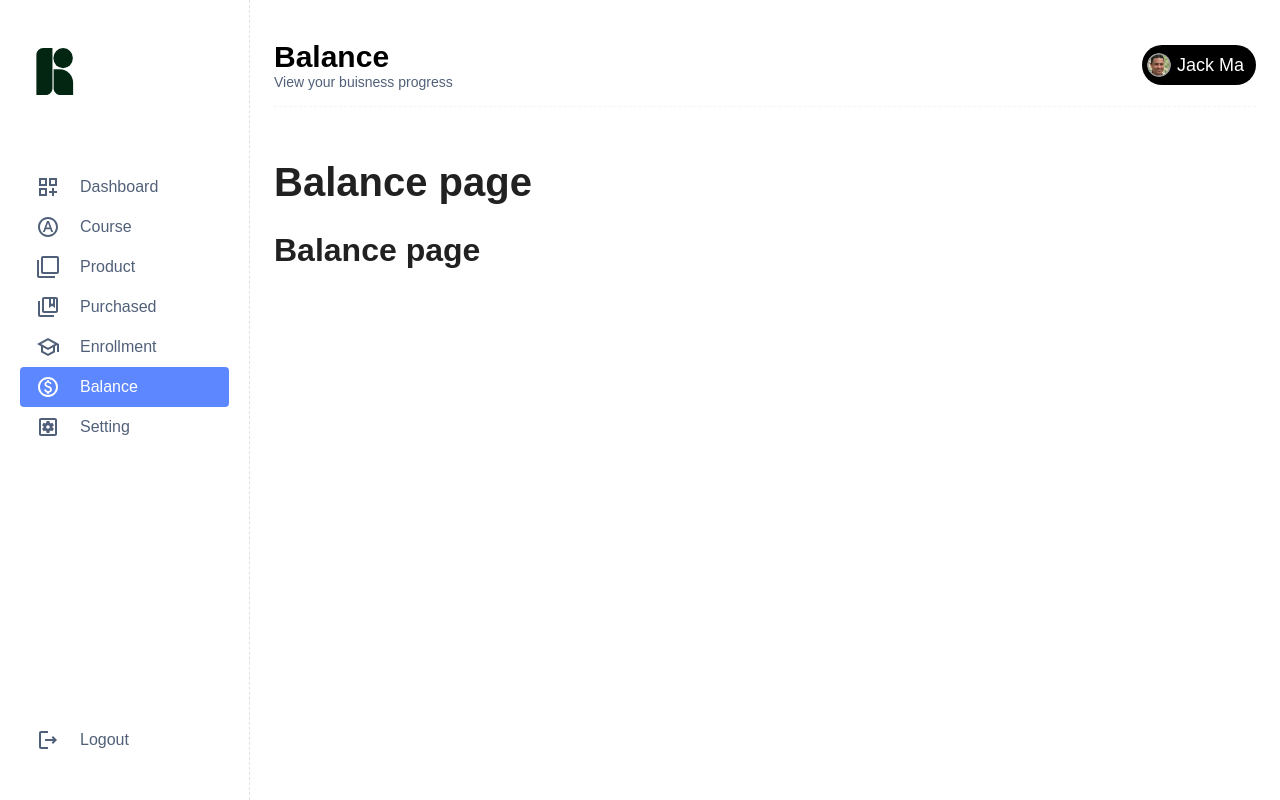
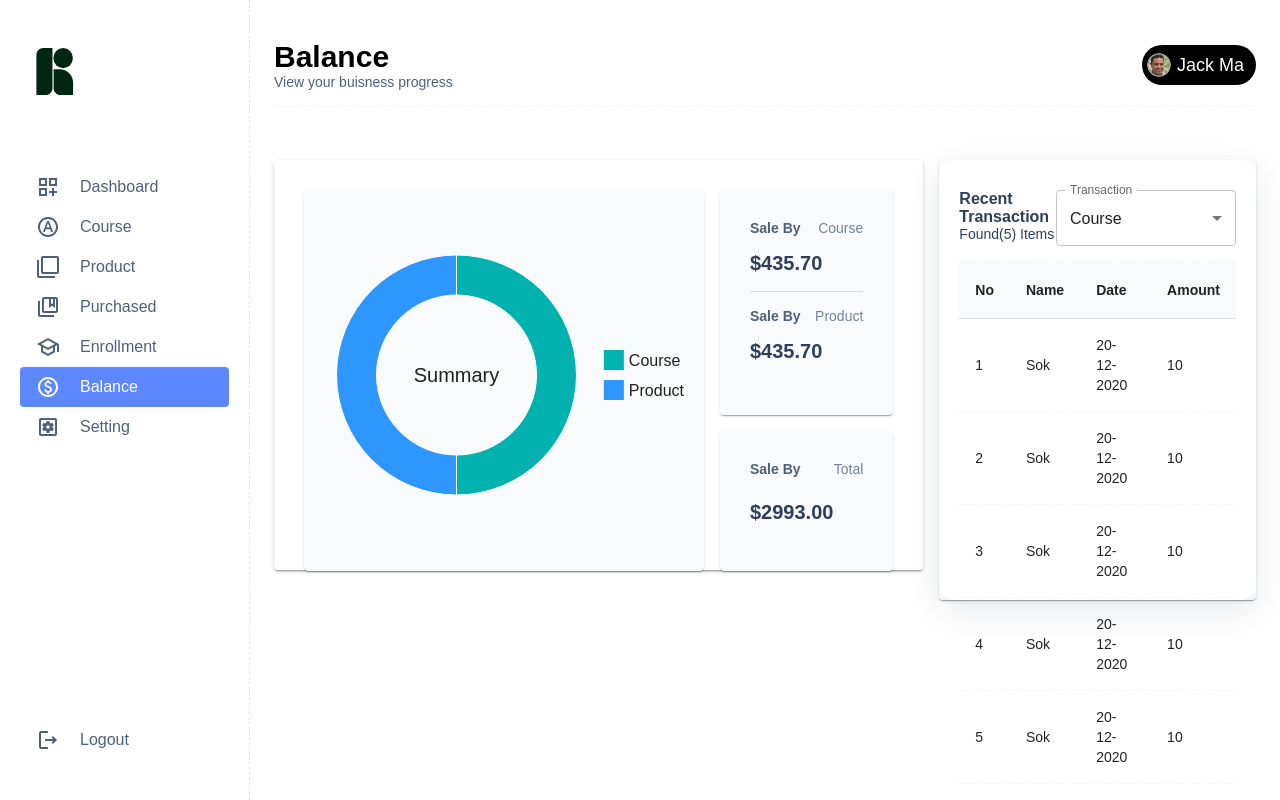
Before and after one commit to Kh1T/agteach-instructor, a React (Create React App) app: page /balance in a window 1280 px wide. Built offline with nearby package versions, Linux system fonts and the light colour scheme.

Commit message:
feat: pie chart and sale card for dashboard balance"

```diff
--- /dev/null
+++ b/src/components/balance/BalanceCard.jsx
@@ -0,0 +1,60 @@
+import { Box, Divider, Stack, Typography } from "@mui/material";
+
+function BalanceCard() {
+  return (
+    <>
+      <Box
+        sx={{
+          // p:4,
+          width: "100%",
+          height: 225,
+          borderRadius: 1,
+          bgcolor: "grey.100",
+          // "&:hover": {
+          //   bgcolor: "primary.dark",
+          // },
+          boxShadow: 1,
+        }}
+      >
+        <Stack direction="column" spacing={2} sx={{ mx: "30px", mt: "30px" }}>
+          <Stack
+            direction="row"
+            sx={{
+              justifyContent: "space-between",
+            }}
+          >
+            <Typography variant="bssm" color="dark.300">
+              Sale By
+            </Typography>
+            <Typography variant="bsr" color="dark.200">
+              Course
+            </Typography>
+          </Stack>
+          <Typography variant="blgsm" sx={{ color: "dark.400" }}>
+            $435.70
+          </Typography>
+          <Divider />
+          <Stack
+            direction="row"
+            sx={{
+              justifyContent: "space-between",
+            }}
+          >
+            <Typography variant="bssm" color="dark.300">
+              Sale By
+            </Typography>
+            <Typography variant="bsr" color="dark.200">
+              Product
+            </Typography>
+          </Stack>
+
+          <Typography variant="blgsm" color="dark.400">
+            $435.70
+          </Typography>
+        </Stack>
+      </Box>
+    </>
+  );
+}
+
+export default BalanceCard;
--- /dev/null
+++ b/src/components/balance/PieChartBalance.jsx
@@ -0,0 +1,40 @@
+import { PieChart } from "@mui/x-charts/PieChart";
+import { useDrawingArea } from "@mui/x-charts/hooks";
+import { styled } from "@mui/material/styles";
+
+const data = [
+  { value: 10, label: "Course" },
+  { value: 10, label: "Product" },
+];
+
+const size = {
+  width: 400,
+  height: 250,
+};
+
+const StyledText = styled("text")(({ theme }) => ({
+  fill: theme.palette.text.primary,
+  textAnchor: "middle",
+  dominantBaseline: "central",
+  fontSize: 20,
+}));
+
+function PieCenterLabel({ children }) {
+  const { width, height, left, top } = useDrawingArea();
+  return (
+    <StyledText x={left + width / 2} y={top + height / 2}>
+      {children}
+    </StyledText>
+  );
+}
+
+export default function PieChartBalance() {
+  return (
+    <PieChart
+      series={[{ data, innerRadius: 80 }]}
+      {...size}
+    >
+      <PieCenterLabel>Summary</PieCenterLabel>
+    </PieChart>
+  );
+}
--- /dev/null
+++ b/src/components/balance/TotalCard.jsx
@@ -0,0 +1,43 @@
+import { Box, Divider, Stack, Typography } from "@mui/material";
+
+function TotalCard({ total = "$2993.00" }) {
+  return (
+    <>
+      <Box
+        sx={{
+          // p:4,
+          width: "100%",
+          height: 140,
+          borderRadius: 1,
+          bgcolor: "grey.100",
+          // "&:hover": {
+          //   bgcolor: "primary.dark",
+          // },
+          boxShadow: 1,
+        }}
+      >
+        <Stack direction="column" spacing={3} sx={{ mx: "30px", mt: "30px" }}>
+          <Stack
+            direction="row"
+            sx={{
+              justifyContent: "space-between",
+            }}
+          >
+            <Typography variant="bssm" color="dark.300">
+              Sale By
+            </Typography>
+            <Typography variant="bsr" color="dark.200">
+              Total
+            </Typography>
+          </Stack>
+
+          <Typography variant="blgsm" color="dark.400">
+            {total}
+          </Typography>
+        </Stack>
+      </Box>
+    </>
+  );
+}
+
+export default TotalCard;
--- a/src/pages/Balance.jsx
+++ b/src/pages/Balance.jsx
@@ -1,10 +1,43 @@
-import { Box, Typography } from "@mui/material";
-
+import { Box, Paper, Stack } from "@mui/material";
+import TopPerformance from "../components/dashboard/TopPerformance";
+import RecentTransaction from "../components/RecentTransaction";
+import Grid from "@mui/material/Grid2";
+import CardSale from "../components/dashboard/CardSale";
+import Overview from "../components/dashboard/Overview";
+import PieChartBalance from "../components/balance/PieChartBalance";
+import BalanceCard from "../components/balance/BalanceCard";
+import TotalCard from "../components/balance/TotalCard";
 function BalancePage() {
   return (
-    <Box sx={{ width: "100%" }}>
-      <Typography variant="h2">Balance page</Typography>
-      <h1>Balance page</h1>
+    <Box sx={{ flexGrow: 1 }}>
+      <Grid container  spacing={2}>
+        <Grid size={8}>
+          <Box pt="30px" sx={{ width: "100%", height: "410px", boxShadow: 2, borderRadius: 1 }}>
+            <Stack direction="row" spacing={2} mx="30px">
+              <Box
+              pt={"60px"}
+                sx={{
+                  width: "100%",
+                  backgroundColor: "grey.100",
+                  boxShadow: 1,
+                  borderRadius: 1,
+                }}
+              >
+                <PieChartBalance />
+              </Box>
+              <Stack width={"100%"} direction="column" spacing={2}>
+                <BalanceCard />
+                <TotalCard />
+              </Stack>
+            </Stack>
+          </Box>
+        </Grid>
+        <Grid size={4}>
+          <Paper>
+            <RecentTransaction />
+          </Paper>
+        </Grid>
+      </Grid>
     </Box>
   );
 }
```
